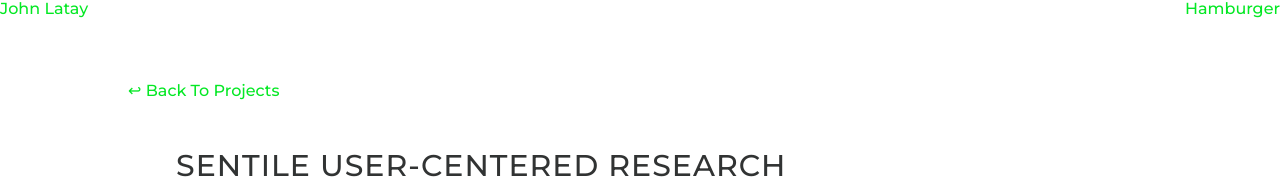
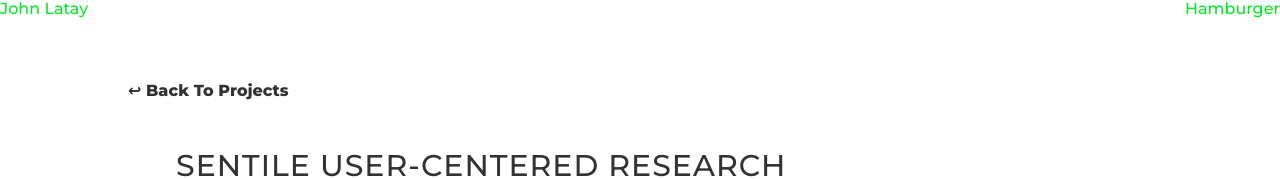
Before and after one commit to jlatay/Portfolio_Project_03, a plain HTML site: page pub_html/sentile.html in a window 1280 px wide. In both pictures the pointer is over the link 203 px from the left and 90 px from the top of the page. Shown: the top 179 px of the page. Drawn offline with nearby package versions, Linux system fonts and the light colour scheme.

Commit message:
added padding to cover the white space of the about me section, added styling to back to projects in-text link

```diff
--- a/pub_html/css/main.css
+++ b/pub_html/css/main.css
@@ -290,7 +290,7 @@ color: #04E824;
 .about-me-container {
   width: 90%;
   margin: 0 auto;
-  /* padding-bottom: 2rem; */
+  padding-bottom: 2rem;
 }
 
 #section-about-me {
@@ -446,11 +446,16 @@ color: #ffffff;
   margin-bottom: 3rem;
 }
 
-.back-to-projects-hyperlink a{
+.back-to-projects-hyperlink a {
   padding-top: .15rem;
   padding-bottom: .15rem;
   text-decoration: none;
   color: #04E824;
+}
+
+.back-to-projects-hyperlink a:hover, .back-to-projects-hyperlink a:focus {
+  font-weight: 800;
+  color: #313333;
 }
 
 .projects-paragraph {
```
